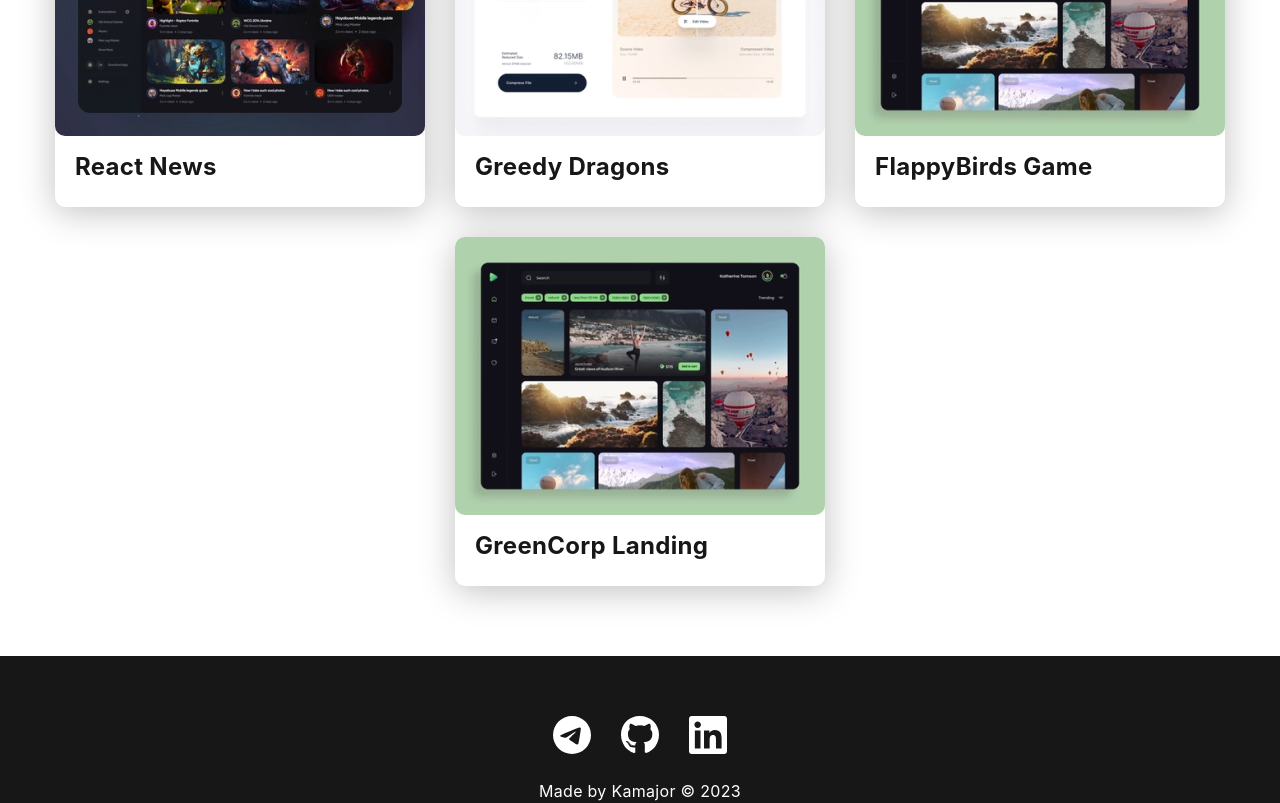
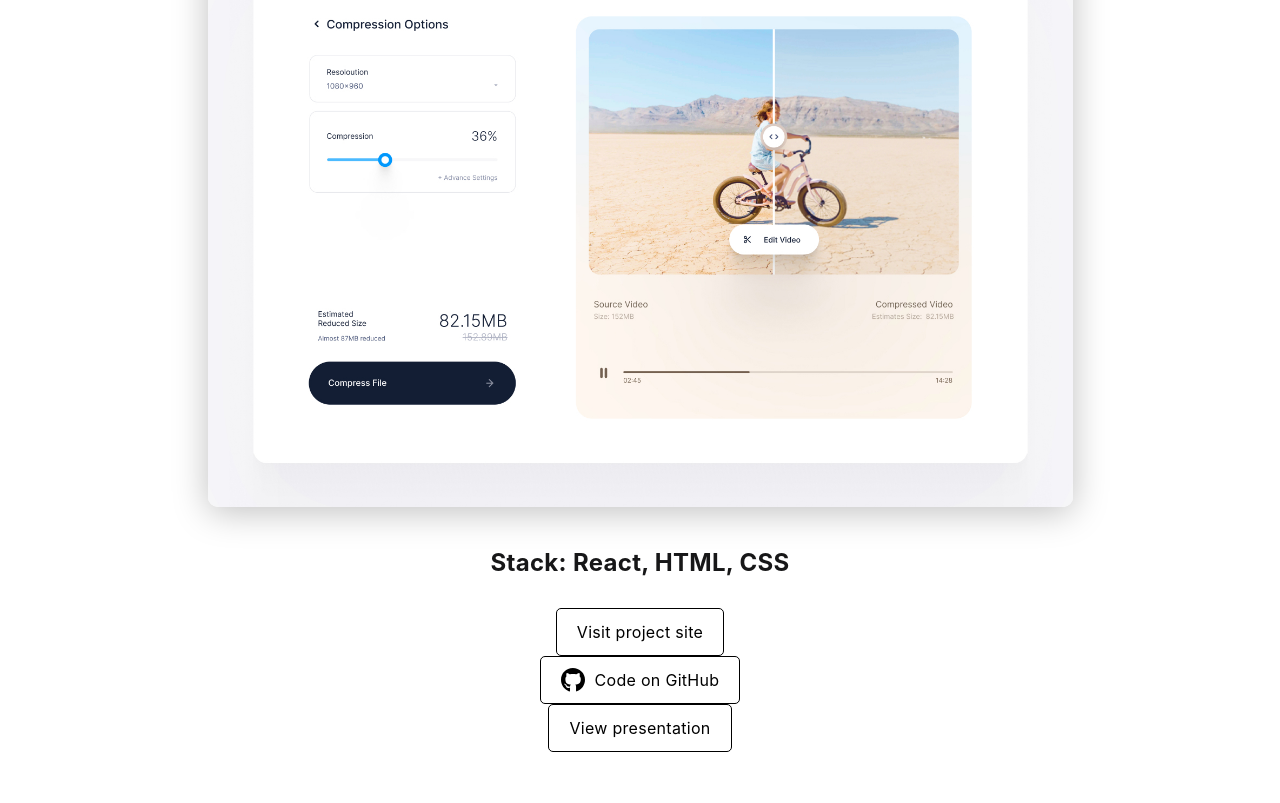
Before and after one commit to KamajorQA/React_Portfolio, a React (Create React App) app: page /projects/FlappyBirds in a window 1280 px wide. Shown: the part 420-1223 px from the top of the page. Built offline with nearby package versions, Linux system fonts and the light colour scheme.

Commit message:
Реализованы страница отдельного проекта и компонент кнопки с внешней ссылкой

```diff
--- a/src/components/App/App.css
+++ b/src/components/App/App.css
@@ -37,33 +37,6 @@
   font-size: 40px;
   font-weight: 700;
   line-height: 1.3;
-}
-
-/* Btn outline */
-
-.btn-outline {
-  display: flex;
-  column-gap: 10px;
-  align-items: center;
-
-  height: 48px;
-  padding: 12px 20px;
-
-  border-radius: 5px;
-  border: 1px solid #000;
-  background-color: #fff;
-  color: #000;
-
-  transition: opacity 0.2s ease-in;
-}
-
-.btn-outline:hover {
-  opacity: 0.8;
-}
-
-.btn-outline:active {
-  position: relative;
-  top: 1px;
 }
 
 /* Projects  */
--- a/src/components/App/App.js
+++ b/src/components/App/App.jsx
@@ -3,6 +3,7 @@ import Footer from '../Footer/Footer';
 import Home from '../../layouts/Home';
 import Projects from '../../layouts/Projects';
 import Contacts from '../../layouts/Contacts';
+import ProjectPage from '../../layouts/ProjectPage';
 import './app.css';
 
 function App() {
@@ -10,8 +11,9 @@ function App() {
     <div className="App">
       <Navigation />
       {/* <Home /> */}
-      <Projects />
+      {/* <Projects /> */}
       {/* <Contacts /> */}
+      <ProjectPage />
       <Footer />
     </div>
   );
--- /dev/null
+++ b/src/components/ButtonOutline/ButtonOutline.jsx
@@ -0,0 +1,12 @@
+import './buttonOutline.css';
+
+function ButtonOutline({ icon, btnDesc, btnLink }) {
+  return (
+    <a href={btnLink} target="_blank" rel="noreferrer" className="btn-outline">
+      {icon && <img src={icon} alt={btnDesc} />}
+      {btnDesc}
+    </a>
+  );
+}
+
+export default ButtonOutline;
--- /dev/null
+++ b/src/components/ButtonOutline/buttonOutline.css
@@ -0,0 +1,24 @@
+.btn-outline {
+  display: flex;
+  column-gap: 10px;
+  align-items: center;
+
+  height: 48px;
+  padding: 12px 20px;
+
+  border-radius: 5px;
+  border: 1px solid #000;
+  background-color: #fff;
+  color: #000;
+
+  transition: opacity 0.2s ease-in;
+}
+
+.btn-outline:hover {
+  opacity: 0.8;
+}
+
+.btn-outline:active {
+  position: relative;
+  top: 1px;
+}
--- /dev/null
+++ b/src/layouts/ProjectPage.jsx
@@ -0,0 +1,40 @@
+import greedyDragonsBig from '../assets/img/projects/02-big.jpg';
+import gitHubBlack from '../assets/img/icons/gitHub-black.svg';
+import ButtonOutline from '../components/ButtonOutline/ButtonOutline';
+
+function ProjectPage() {
+  return (
+    <main className="section">
+      <div className="container">
+        <div className="project-details">
+          <h1 className="title-1">Project title</h1>
+
+          <img
+            src={greedyDragonsBig}
+            alt=""
+            className="project-details__cover"
+          />
+
+          <div className="project-details__desc">
+            <p>Stack: React, HTML, CSS</p>
+          </div>
+          <ButtonOutline
+            btnDesc={'Visit project site'}
+            btnLink={'http://localhost:3000/'}
+          />
+          <ButtonOutline
+            icon={gitHubBlack}
+            btnDesc={'Code on GitHub'}
+            btnLink={'http://localhost:3000/'}
+          />
+          <ButtonOutline
+            btnDesc={'View presentation'}
+            btnLink={'http://localhost:3000/'}
+          />
+        </div>
+      </div>
+    </main>
+  );
+}
+
+export default ProjectPage;
```
Also changed, not shown: src/components/Footer/Footer.jsx (renamed from src/components/Footer/Footer.js), src/components/Header/Header.jsx (renamed from src/components/Header/Header.js), src/components/Navigaton/Navigation.jsx (renamed from src/components/Navigaton/Navigation.js), src/components/ProjectCard/ProjectCard.jsx (renamed from src/components/ProjectCard/ProjectCard.js), src/layouts/Contacts.jsx (renamed from src/layouts/Contacts.js), src/layouts/Home.jsx (renamed from src/layouts/Home.js), src/layouts/Projects.jsx (renamed from src/layouts/Projects.js).
